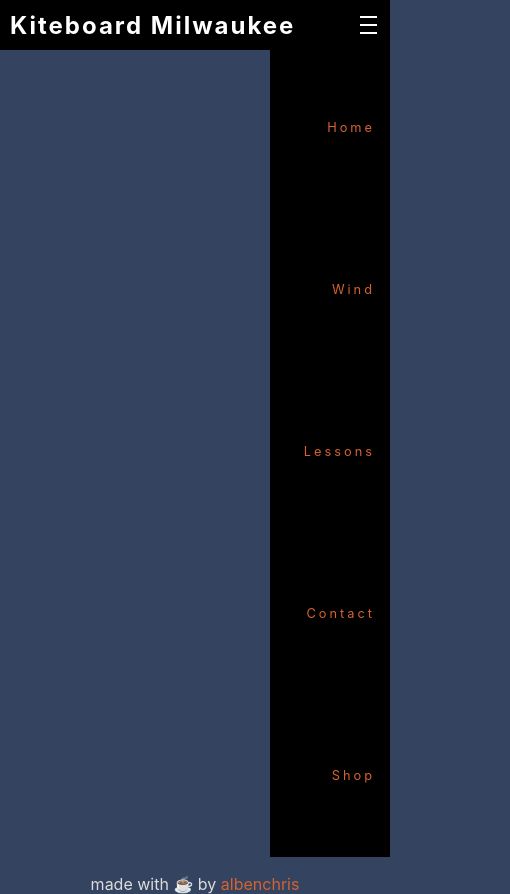
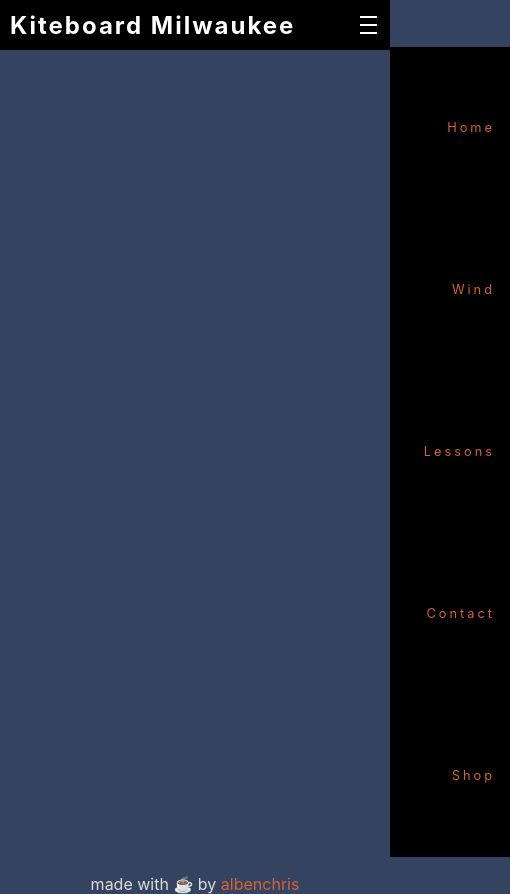
Before and after one commit to albenchris/kiteboard-milwaukee, a Next.js app: page / in a window 390 px wide. Shown: the whole page, 510 px wide, since content can reach past the window. Built offline with nearby package versions, Linux system fonts and the light colour scheme.

Commit message:
added transition to Nav for smaller screens

```diff
--- a/components/Nav.js
+++ b/components/Nav.js
@@ -2,6 +2,11 @@ import Link from 'next/link';
 import navStyles from '../styles/Nav.module.css';
 
 const Nav = () => {
+
+    const burgerHandler = () => {
+        console.log('hello');
+    };
+
     return (
         <nav className={navStyles.nav}>
             <div className={navStyles.logo}>
@@ -40,7 +45,10 @@ const Nav = () => {
             </ul>
 
 
-            <div className={navStyles.burger}>
+            <div
+                className={navStyles.burger}
+                onClick={burgerHandler}
+            >
                 <div></div>
                 <div></div>
                 <div></div>
--- a/styles/Nav.module.css
+++ b/styles/Nav.module.css
@@ -60,6 +60,8 @@
         width: 30%;
         min-width: 120px;
         font-size: 0.8em;
+        transform: translateX(100%);
+        transition: transform 0.5s ease-in;
     }
 }
 
--- a/styles/globals.css
+++ b/styles/globals.css
@@ -19,3 +19,10 @@ a {
 * {
   box-sizing: border-box;
 }
+
+@media screen and (max-width: 820px) {
+
+  body {
+      overflow-x: hidden;
+  }
+}
```
